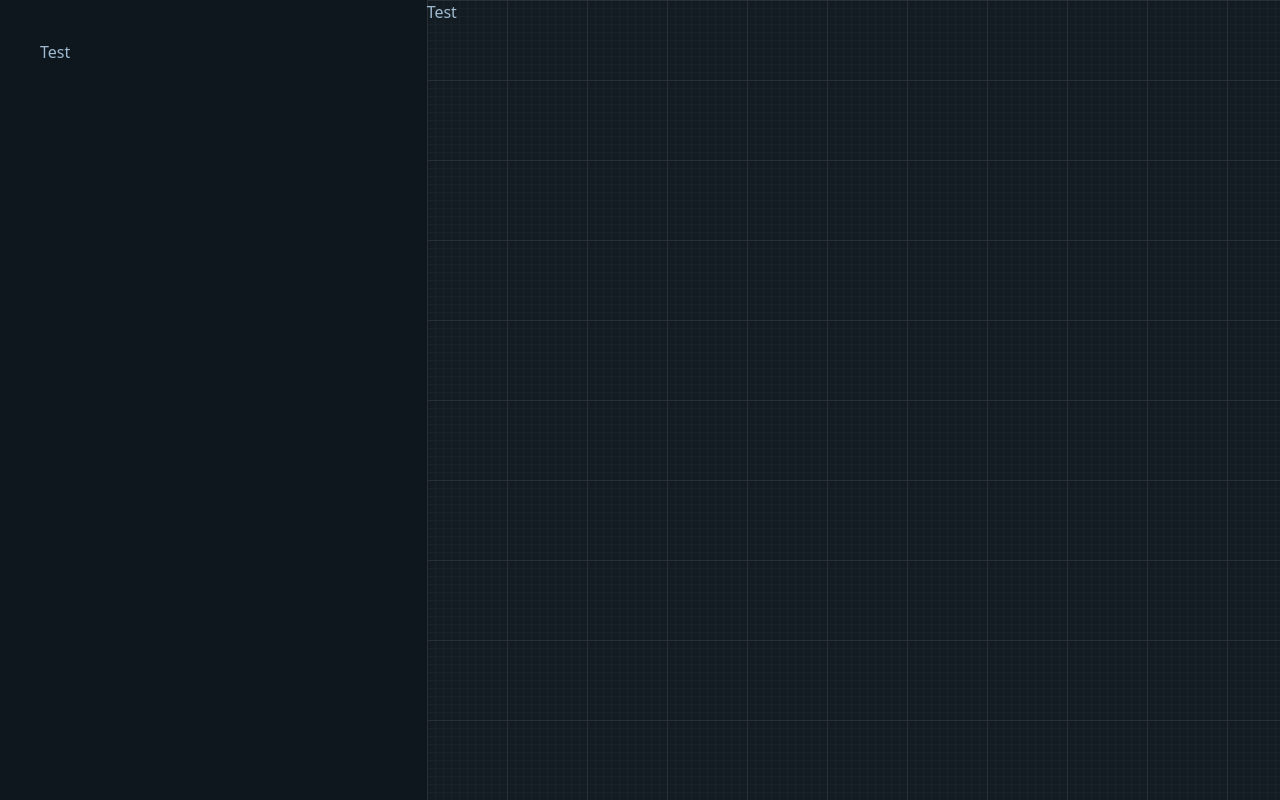
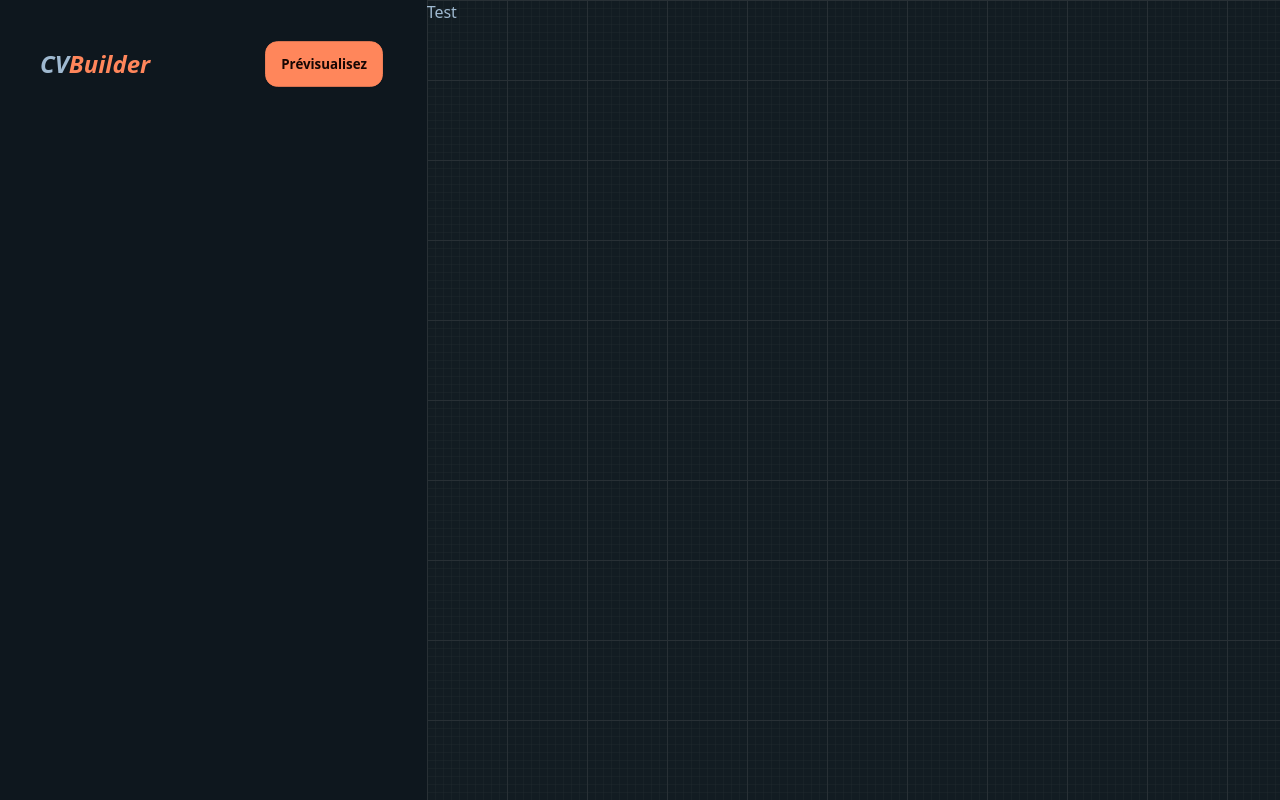
Before and after one commit to noelfoka/cd-pdf-creator, a Next.js app: page / in a window 1280 px wide. Built offline with nearby package versions, Linux system fonts and the light colour scheme.

Commit message:
ajout du logo

```diff
--- a/app/page.tsx
+++ b/app/page.tsx
@@ -3,35 +3,48 @@ import Image from "next/image";
 export default function Home() {
   return (
     <div>
-
       <div className="hidden lg:block">
         <section className="flex items-center h-screen">
+          <div className="w-1/3 h-full bg-base-200 p-10 scroolable no-scrollbar">
+            <div className="mb-4 flex justify-between items-center">
+              <h1 className="text-2xl font-bold italic">
+                CV
+                <span className="text-primary">Builder</span>
+              </h1>
+              <button className="btn btn-primary">Prévisualisez</button>
+            </div>
 
-          <div className="w-1/3 h-full bg-base-200 p-10">
+            <div></div>
+          </div>
+
+          <div className='w-2/3 h-full bg-base-100 bg-[url("/file.svg")] bg-cover bg-center scroolable-preview'>
             Test
           </div>
-
-          <div className='w-2/3 h-full bg-base-100 bg-[url("/file.svg")]'>
-            Test
-          </div>
-
         </section>
       </div>
 
       <div className="lg:hidden">
-
         <div className="hero bg-base-200 min-h-screen">
           <div className="hero-content text-center">
             <div className="max-w-md">
-              <h1 className="text-3xl font-bold">Désolé, le CV builder est uniquement disponible sur desktop.</h1>
-             <Image src="/emoji.gif" alt="Gift" width={500} height={500} className="mx-auto my-6" />*
+              <h1 className="text-3xl font-bold">
+                Désolé, le CV builder est uniquement disponible sur desktop.
+              </h1>
+              <Image
+                src="/emoji.gif"
+                alt="Gift"
+                width={500}
+                height={500}
+                className="mx-auto my-6"
+              />
+              *
               <p className="py-6">
-                Pour creer et personnaliser votre CV, veuillez utiliser un ordinateur. Nous vous remercions de votre compréhension.
+                Pour creer et personnaliser votre CV, veuillez utiliser un
+                ordinateur. Nous vous remercions de votre compréhension.
               </p>
             </div>
           </div>
         </div>
-
       </div>
     </div>
   );
```
